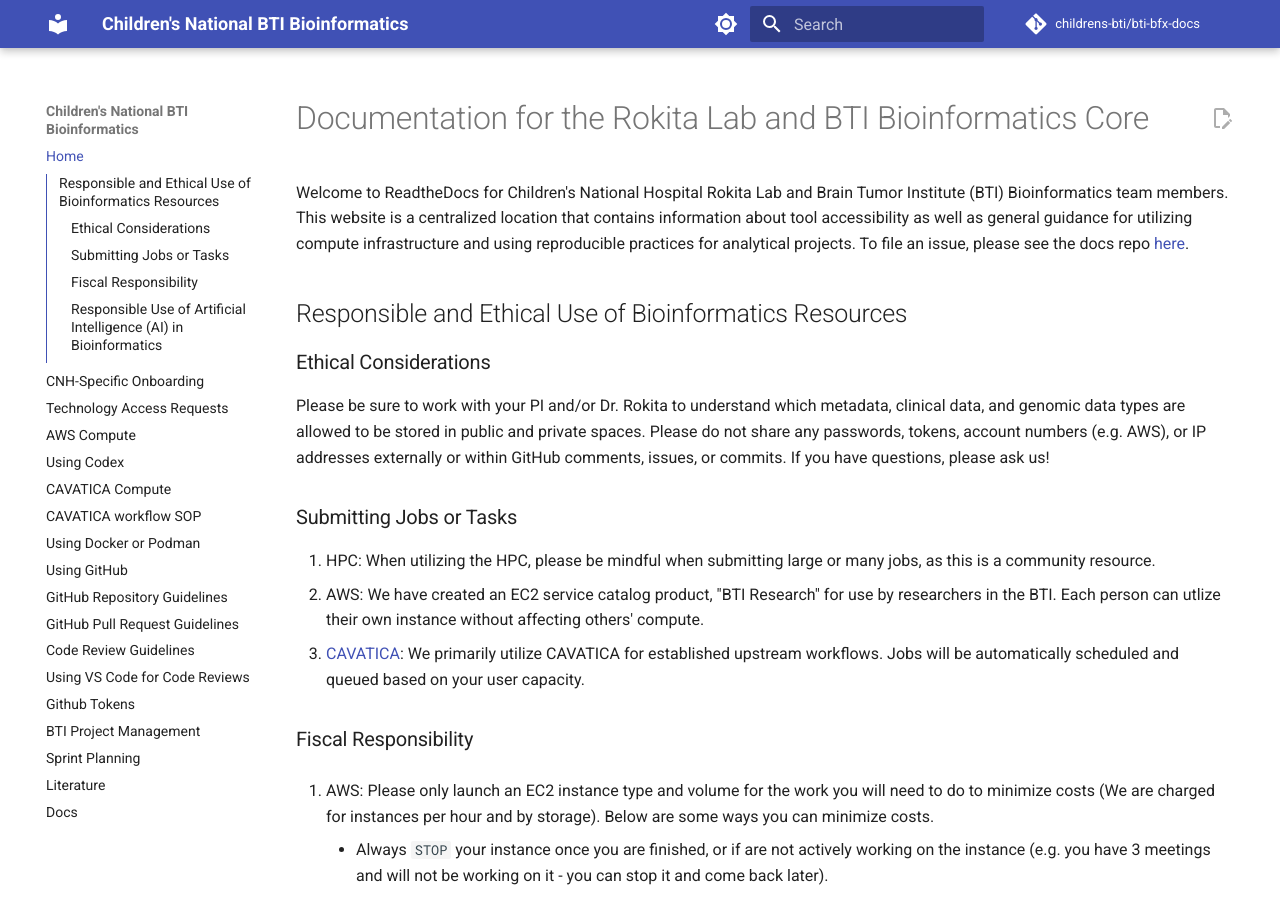
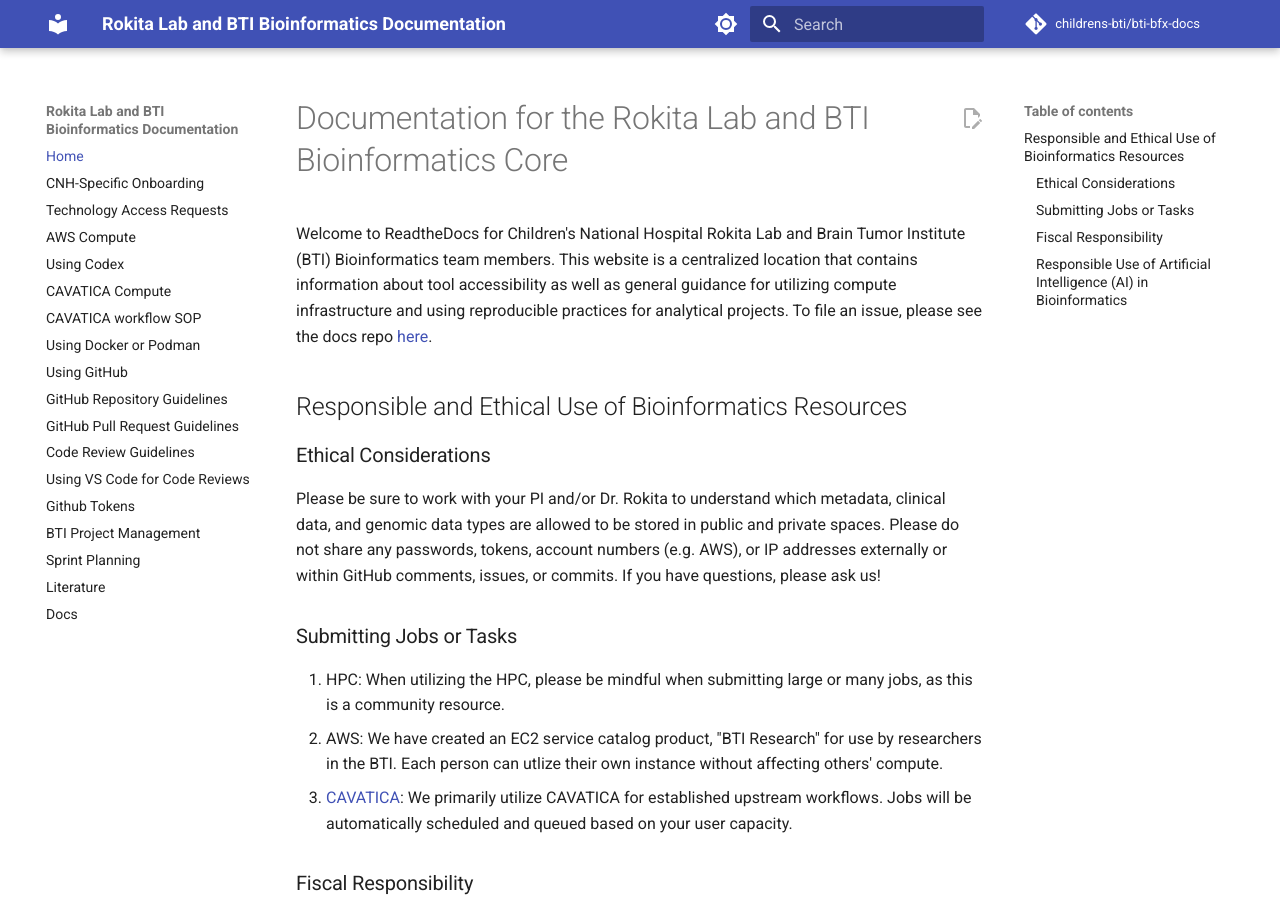
Before and after one commit to childrens-bti/bti-bfx-docs, an MkDocs documentation site: the page built from docs/index.md, in a window 1280 px wide and 900 px high. Built offline with MkDocs 1.6.1 and Material for MkDocs 9.7.7, drawn with Linux system fonts in a browser that asks for light colours; comment, search, counter and statistics services are not loaded.

Commit message:
Restore right-side TOC panel; rename site header
Revert toc.integrate so each page's headings show in the standard
separate right-hand table of contents instead of nested into the
left sidebar - the left sidebar/right TOC split was preferred over
the merged view. Also rename the site header to "Rokita Lab and
BTI Bioinformatics Documentation".

Co-Authored-By: Claude Sonnet 5 <noreply@anthropic.com>

```diff
--- a/mkdocs.yml
+++ b/mkdocs.yml
@@ -1,4 +1,4 @@
-site_name: Children's National BTI Bioinformatics
+site_name: Rokita Lab and BTI Bioinformatics Documentation
 repo_url: https://github.com/childrens-bti/bti-bfx-docs
 repo_name: childrens-bti/bti-bfx-docs
 edit_uri: edit/main/docs/
@@ -44,7 +44,6 @@ theme:
     - content.code.copy
     - content.action.edit
     - toc.follow
-    - toc.integrate
 markdown_extensions:
   - admonition
   - attr_list
```
